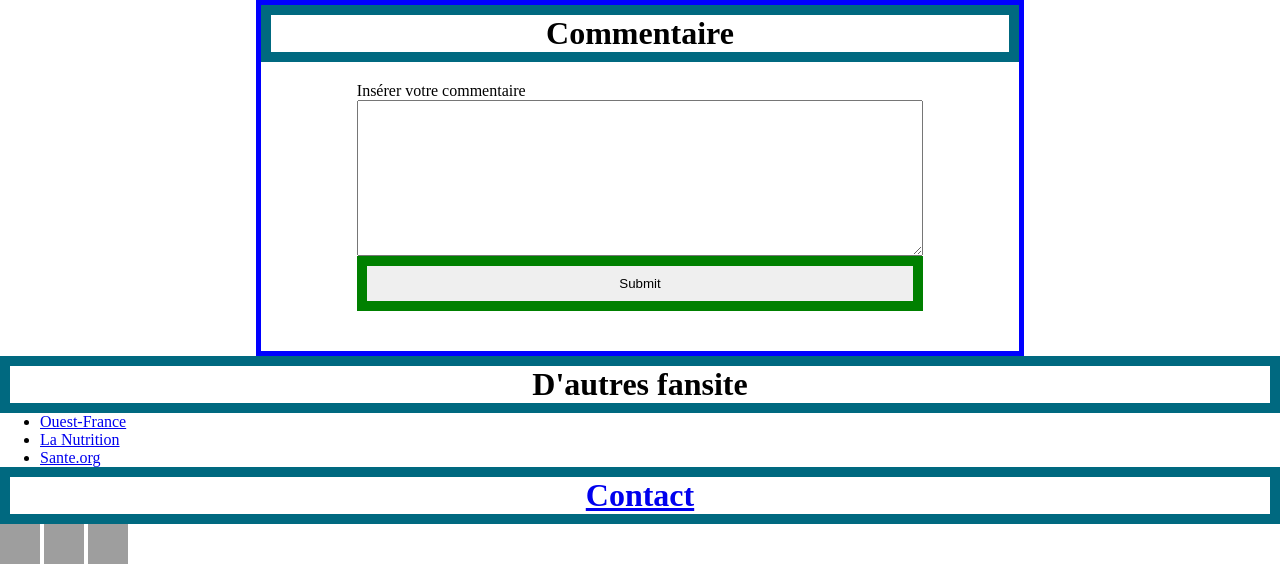
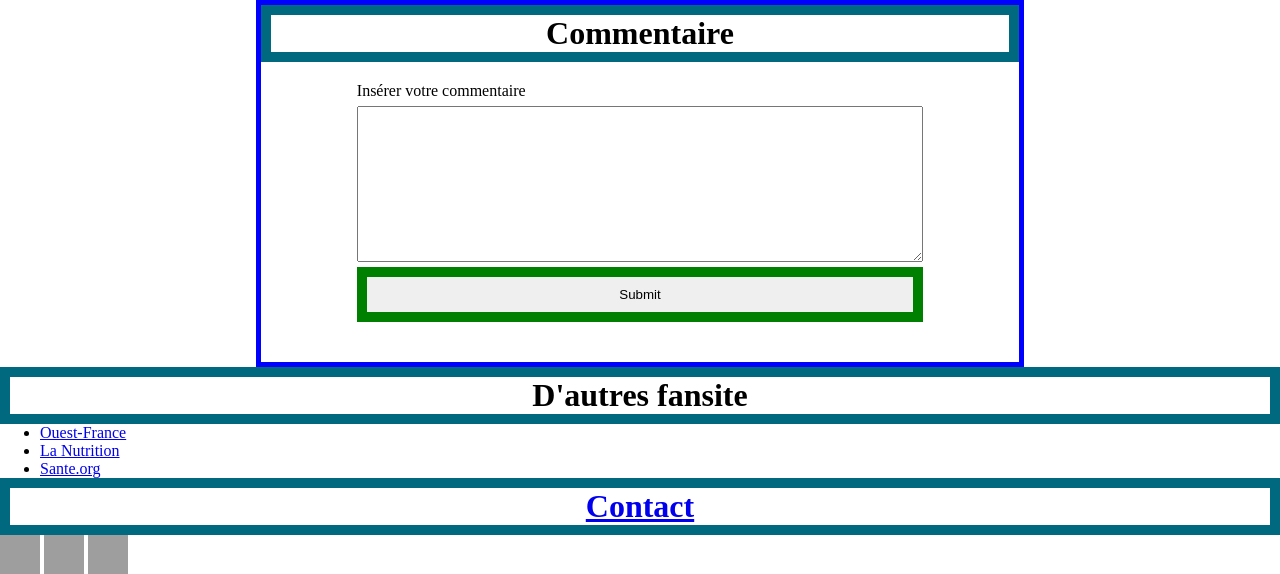
Before and after one commit to joris-landaret/livre-or, a PHP site: page /commentaire.php in a window 1280 px wide. Shown: the part 93-667 px from the top of the page. Run offline with PHP 8.4, Linux system fonts and the light colour scheme; data that the repository does not hold is empty; grey boxes are pictures that could not be loaded.

Commit message:
commentaire.css : ajout margin top et bot au textearea

```diff
--- a/css/commentaire.css
+++ b/css/commentaire.css
@@ -26,3 +26,7 @@ h1{
     display: flex;
     justify-content: center;
 }
+textarea{
+    margin-top: 1%;
+    margin-bottom: 1%;
+}
```
